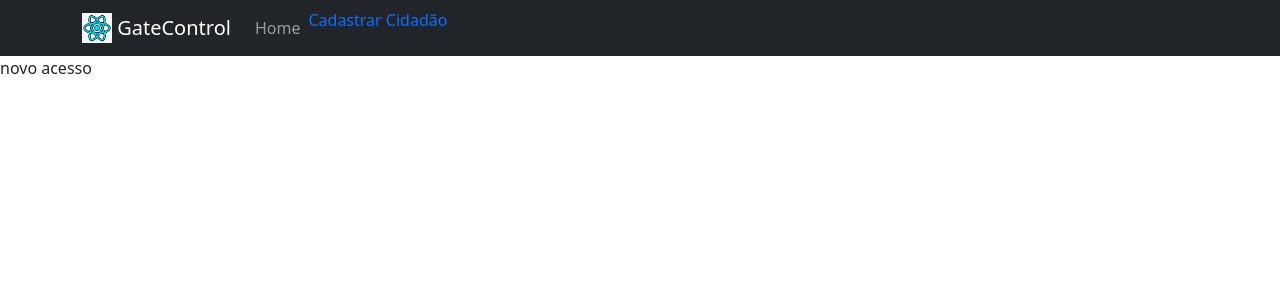
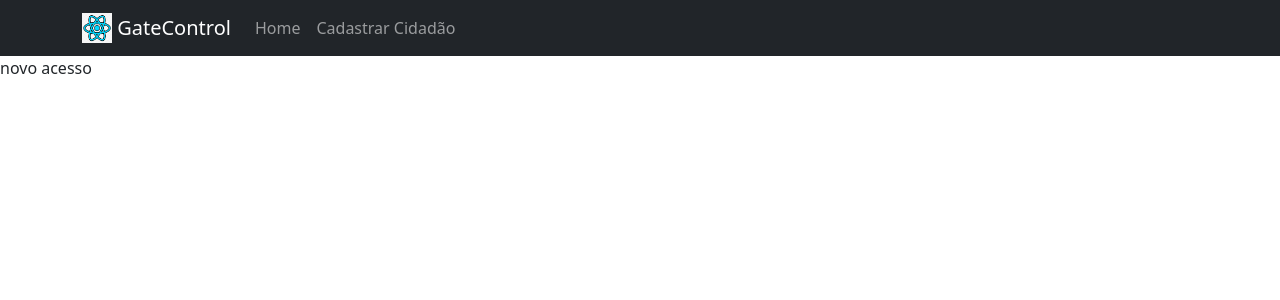
Before and after one commit to brunoprestesap/gestao-acesso-cidadao, a React (Create React App) app: page /NovoAcesso/1 in a window 1280 px wide. Shown: the top 300 px of the page. Built offline with nearby package versions, Linux system fonts and the light colour scheme.

Commit message:
Alguns ajustes no codigo do Anderson

```diff
--- a/src/components/NavBar.js
+++ b/src/components/NavBar.js
@@ -1,6 +1,5 @@
 import { Container, Navbar, Nav } from 'react-bootstrap';
 import logo from '../assets/download.png';
-import { Link } from 'react-router-dom';
 function NavBar() {
   return (
     <Navbar bg="dark" variant="dark">
@@ -16,12 +15,8 @@ function NavBar() {
           GateControl
         </Navbar.Brand>
         <Nav className="me-auto">
-          <Nav.Link>Home</Nav.Link>
-          {/* <Nav.Link>Cadastrar Cidadão</Nav.Link> */}
-          <Link to={'/novousuario'} style={{ textDecoration: 'none' }}>
-            Cadastrar Cidadão
-          </Link>
-          {/* <Nav.Link>Cadastrar Acesso</Nav.Link> */}
+          <Nav.Link href="/">Home</Nav.Link>
+          <Nav.Link href="/novousuario">Cadastrar Cidadão</Nav.Link>
         </Nav>
       </Container>
     </Navbar>
--- a/src/pages/HomePage.js
+++ b/src/pages/HomePage.js
@@ -58,8 +58,6 @@ function HomePage() {
   //
   return (
     <div>
-      <div>teste home</div>
-
       <Container className="table-striped">
         <Row>
           <Col>Foto</Col>
```
